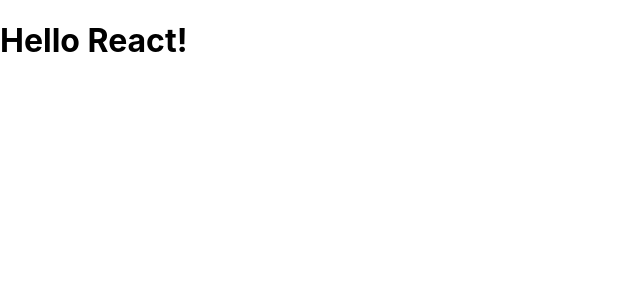
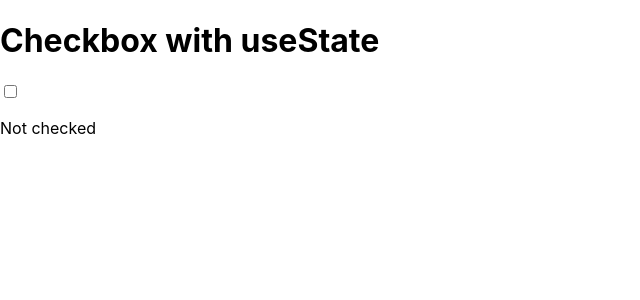
Before and after one commit to tuyendq/react-hooks, a React (Create React App) app: page / in a window 1280 px wide. Shown: the top 300 px of the page, without its empty margins (0-640 px from the left). Built offline with nearby package versions, Linux system fonts and the light colour scheme.

Commit message:
02_03_checkbox_with_useState: End

```diff
--- a/src/index.js
+++ b/src/index.js
@@ -1,11 +1,14 @@
-import React from 'react';
+import React, {useState} from 'react';
 import ReactDOM from 'react-dom';
 import './index.css';
 
 function App() {
+  const [checked, setChecked] = useState(false);
   return (
     <>
-      <h1>Hello React!</h1>
+      <h1>Checkbox with useState</h1>
+      <input type='checkbox' value={checked} onChange={() => setChecked((checked) => !checked)}/>
+      <p>{(checked) ? "checked" : "Not checked"}</p>
     </>
   );
 }
```
